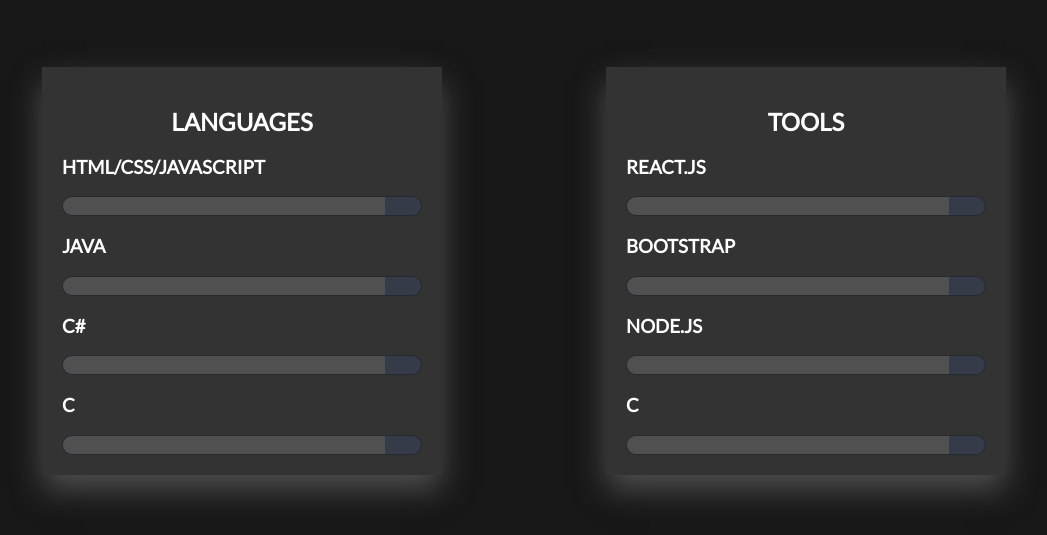
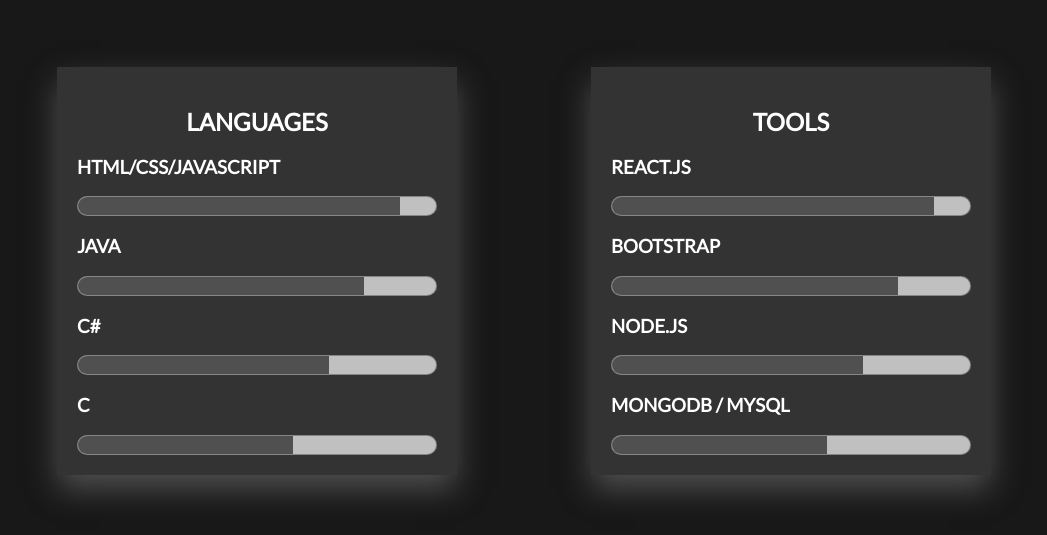
Before and after one commit to AbhishekDinesan/AbhishekDinesan.github.io, a plain HTML site: page index.html in a window 1280 px wide. Shown: the part 1505-2040 px from the top of the page, without its empty margins (116-1163 px from the left). Drawn offline with nearby package versions, Linux system fonts and the light colour scheme.

Commit message:
Add files via upload

```diff
--- a/index.html
+++ b/index.html
@@ -107,17 +107,17 @@
 
         </li>
         <h3>Java</h3>
-        <span class = "bar"><span class = "html"></span></span>
+        <span class = "bar"><span class = "javabar"></span></span>
         </li>
 
         </li>
         <h3>C#</h3>
-        <span class = "bar"><span class = "html"></span></span>
+        <span class = "bar"><span class = "csharp"></span></span>
         </li>
 
         </li>
         <h3>C</h3>
-        <span class = "bar"><span class = "html"></span></span>
+        <span class = "bar"><span class = "Cee"></span></span>
         </li>
     </div>
     </section>
@@ -133,17 +133,17 @@
 
         </li>
         <h3>Bootstrap</h3>
-        <span class = "bar"><span class = "html"></span></span>
+        <span class = "bar"><span class = "javabar"></span></span>
         </li>
 
         </li>
         <h3>Node.js</h3>
-        <span class = "bar"><span class = "html"></span></span>
+        <span class = "bar"><span class = "csharp"></span></span>
         </li>
 
         </li>
-        <h3>C</h3>
-        <span class = "bar"><span class = "html"></span></span>
+        <h3>MongoDB / MySQL</h3>
+        <span class = "bar"><span class = "Cee"></span></span>
         </li>
     </div>
     </section>
--- a/styles.css
+++ b/styles.css
@@ -166,7 +166,7 @@ h1{
 }
 
 .bar{
-    background: #353b48;
+    background: #C0C0C0;
     display: block;
     height: 20px;
     border: 1px solid rgba(0,0,0,0.3);
@@ -202,6 +202,49 @@ h1{
     }
     100%{
         width: 90%;
+    }
+}
+
+.javabar {
+    width: 80%;
+    animation: javabar 3s;
+}
+
+@keyframes javabar {
+    0% {
+        width: 0%;
+    }
+    100%{
+        width: 80%;
+    }
+}
+
+.csharp{
+    width: 70%;
+    animation: csharp 3s;
+
+}
+
+@keyframes csharp {
+    0% {
+        width: 0%;
+    }
+    100%{
+        width: 70%;
+    }
+}
+
+.Cee{
+    width: 60%;
+    animation: Cee 3s;
+}
+
+@keyframes Cee {
+    0% {
+        width: 0%;
+    }
+    100%{
+        width: 60%;
     }
 }
 
@@ -367,12 +410,12 @@ h1{
 
 .skills2{
     float: right;
-    margin-right: 150px;
+    margin-right: 165px;
 }
 
 .skills{
     float: left;
-    margin-left: 150px;
+    margin-left: 165px;
 }
 .skills section {
     width: 50px;
```
